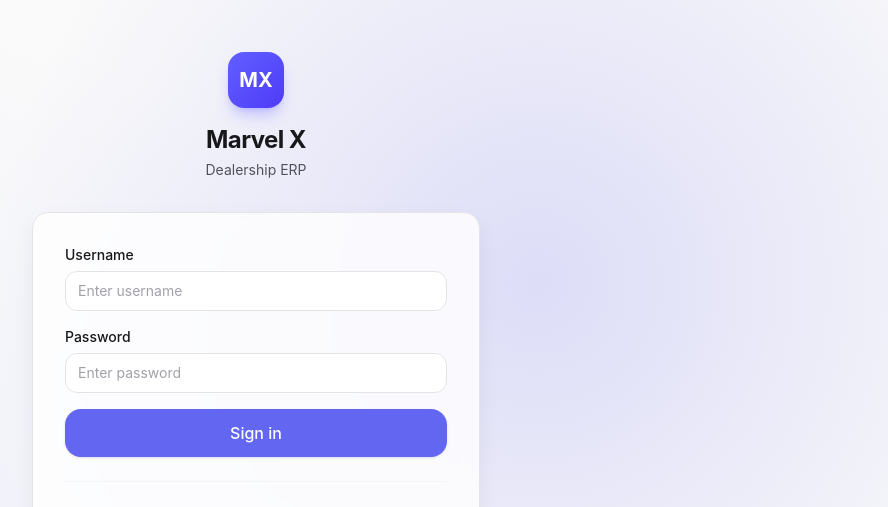
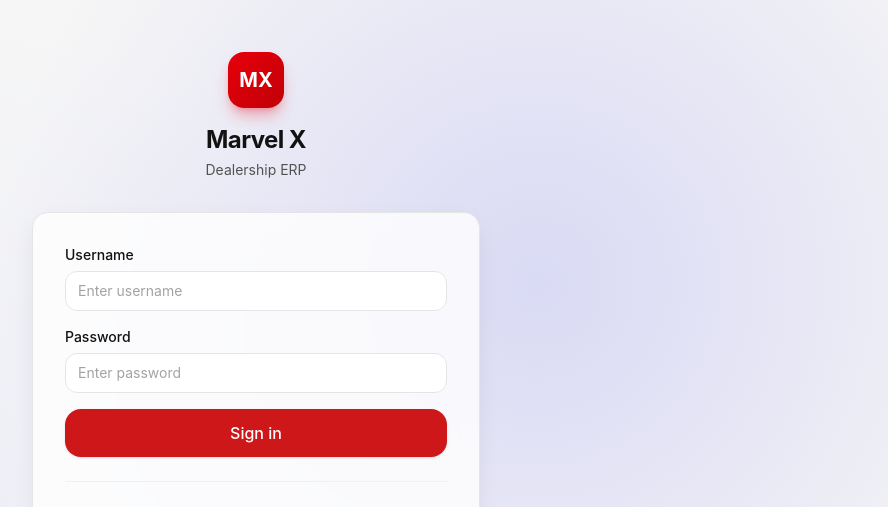
Before and after one commit to marvelx1111/MarvelX_Inventory_System, a React (Vite) app: page /login in a window 1280 px wide. Shown: the top 507 px of the page, without its empty margins (384-1272 px from the left). Built offline with nearby package versions, Linux system fonts and the light colour scheme; no server answers; the database is empty.

Commit message:
Rebrand ERP UI to match marvelx.pk colors.
Replace indigo accents with the site’s brand red across theme variables, badges, charts, and login branding.

Co-authored-by: Cursor <cursoragent@cursor.com>

```diff
--- a/index.html
+++ b/index.html
@@ -4,6 +4,8 @@
     <meta charset="UTF-8" />
     <link rel="icon" type="image/svg+xml" href="/favicon.svg" />
     <meta name="viewport" content="width=device-width, initial-scale=1.0" />
+    <meta name="description" content="Marvel X — Dealership inventory & ERP system." />
+    <meta name="theme-color" content="#CD1719" />
     <title>Marvel X — Dealership ERP</title>
   </head>
   <body>
--- a/src/components/charts/SalesTrendChart.tsx
+++ b/src/components/charts/SalesTrendChart.tsx
@@ -65,8 +65,8 @@ export function SalesTrendChart({
             <AreaChart data={data} margin={{ top: 8, right: 8, left: 0, bottom: 0 }}>
               <defs>
                 <linearGradient id="salesGradient" x1="0" y1="0" x2="0" y2="1">
-                  <stop offset="0%" stopColor="#6366F1" stopOpacity={0.35} />
-                  <stop offset="100%" stopColor="#6366F1" stopOpacity={0.02} />
+                  <stop offset="0%" stopColor="#CD1719" stopOpacity={0.35} />
+                  <stop offset="100%" stopColor="#CD1719" stopOpacity={0.02} />
                 </linearGradient>
                 <linearGradient id="revenueGradient" x1="0" y1="0" x2="0" y2="1">
                   <stop offset="0%" stopColor="#10B981" stopOpacity={0.25} />
@@ -95,10 +95,10 @@ export function SalesTrendChart({
               <Area
                 type="monotone"
                 dataKey="sales"
-                stroke="#6366F1"
+                stroke="#CD1719"
                 strokeWidth={2}
                 fill="url(#salesGradient)"
-                activeDot={{ r: 4, fill: '#6366F1', strokeWidth: 0 }}
+                activeDot={{ r: 4, fill: '#CD1719', strokeWidth: 0 }}
               />
               <Area
                 type="monotone"
--- a/src/components/layout/AppLayout.tsx
+++ b/src/components/layout/AppLayout.tsx
@@ -23,7 +23,7 @@ export function AppLayout({ children }: AppLayoutProps) {
           <div className="flex min-w-0 items-center gap-3 md:hidden">
             <div
               className="flex h-8 w-8 items-center justify-center rounded-lg text-xs font-bold text-white"
-              style={{ background: '#6366F1' }}
+              style={{ background: 'var(--color-accent)' }}
             >
               MX
             </div>
--- a/src/components/ui/Badge.tsx
+++ b/src/components/ui/Badge.tsx
@@ -17,7 +17,7 @@ const variantClasses: Record<BadgeVariant, string> = {
   warning: 'bg-amber-50 text-amber-700 dark:bg-amber-950/50 dark:text-amber-400',
   danger: 'bg-red-50 text-red-700 dark:bg-red-950/50 dark:text-red-400',
   info: 'bg-blue-50 text-blue-700 dark:bg-blue-950/50 dark:text-blue-400',
-  accent: 'bg-indigo-50 text-indigo-700 dark:bg-indigo-950/50 dark:text-indigo-400',
+  accent: 'bg-red-50 text-red-700 dark:bg-red-950/50 dark:text-red-400',
 };
 
 const dotClasses: Record<BadgeVariant, string> = {
@@ -26,7 +26,7 @@ const dotClasses: Record<BadgeVariant, string> = {
   warning: 'bg-amber-500',
   danger: 'bg-red-500',
   info: 'bg-blue-500',
-  accent: 'bg-indigo-500',
+  accent: 'bg-red-600',
 };
 
 export function Badge({
--- a/src/components/ui/EmptyState.tsx
+++ b/src/components/ui/EmptyState.tsx
@@ -25,7 +25,7 @@ function DefaultIllustration() {
     >
       <defs>
         <linearGradient id="empty-gradient" x1="0" y1="0" x2="200" y2="160">
-          <stop offset="0%" stopColor="#6366F1" stopOpacity="0.15" />
+          <stop offset="0%" stopColor="#CD1719" stopOpacity="0.15" />
           <stop offset="100%" stopColor="#818CF8" stopOpacity="0.05" />
         </linearGradient>
       </defs>
@@ -36,26 +36,26 @@ function DefaultIllustration() {
         width="160"
         height="100"
         rx="12"
-        stroke="#6366F1"
+        stroke="#CD1719"
         strokeOpacity="0.2"
         strokeWidth="1.5"
         strokeDasharray="6 4"
       />
-      <circle cx="100" cy="65" r="18" fill="#6366F1" fillOpacity="0.12" />
+      <circle cx="100" cy="65" r="18" fill="#CD1719" fillOpacity="0.12" />
       <path
         d="M92 65h16M100 57v16"
-        stroke="#6366F1"
+        stroke="#CD1719"
         strokeOpacity="0.5"
         strokeWidth="2"
         strokeLinecap="round"
       />
-      <rect x="50" y="95" width="100" height="8" rx="4" fill="#6366F1" fillOpacity="0.1" />
-      <rect x="65" y="110" width="70" height="6" rx="3" fill="#6366F1" fillOpacity="0.08" />
+      <rect x="50" y="95" width="100" height="8" rx="4" fill="#CD1719" fillOpacity="0.1" />
+      <rect x="65" y="110" width="70" height="6" rx="3" fill="#CD1719" fillOpacity="0.08" />
       <motion.circle
         cx="165"
         cy="45"
         r="4"
-        fill="#6366F1"
+        fill="#CD1719"
         fillOpacity="0.3"
         animate={{ y: [0, -4, 0], opacity: [0.3, 0.6, 0.3] }}
         transition={{ duration: 2.5, repeat: Infinity, ease: 'easeInOut' }}
--- a/src/contexts/ToastContext.tsx
+++ b/src/contexts/ToastContext.tsx
@@ -53,9 +53,9 @@ const variantStyles: Record<ToastVariant, { icon: string; bar: string; bg: strin
     bg: 'bg-[var(--bg-elevated)] border-amber-200/60 dark:border-amber-900/40',
   },
   info: {
-    icon: 'text-indigo-600 dark:text-indigo-400',
-    bar: 'bg-indigo-500',
-    bg: 'bg-[var(--bg-elevated)] border-indigo-200/60 dark:border-indigo-900/40',
+    icon: 'text-red-600 dark:text-red-400',
+    bar: 'bg-red-600',
+    bg: 'bg-[var(--bg-elevated)] border-red-200/60 dark:border-red-900/40',
   },
 };
 
--- a/src/index.css
+++ b/src/index.css
@@ -4,17 +4,18 @@
   --font-sans: "Inter", ui-sans-serif, system-ui, sans-serif, "Apple Color Emoji",
     "Segoe UI Emoji", "Segoe UI Symbol", "Noto Color Emoji";
 
-  --color-accent: #6366f1;
-  --color-accent-hover: #4f46e5;
-  --color-accent-muted: #818cf8;
-  --color-accent-subtle: #eef2ff;
+  /* Marvelx.pk brand red */
+  --color-accent: #cd1719;
+  --color-accent-hover: #a81216;
+  --color-accent-muted: #e03e3e;
+  --color-accent-subtle: #fdf2f2;
 
-  --color-success: #10b981;
-  --color-success-subtle: #ecfdf5;
+  --color-success: #8bbd65;
+  --color-success-subtle: #f0f7eb;
   --color-warning: #f59e0b;
   --color-warning-subtle: #fffbeb;
-  --color-danger: #ef4444;
-  --color-danger-subtle: #fef2f2;
+  --color-danger: #cd1719;
+  --color-danger-subtle: #fdf2f2;
   --color-info: #3b82f6;
   --color-info-subtle: #eff6ff;
 
@@ -31,56 +32,56 @@
 :root {
   color-scheme: light;
 
-  --bg-primary: #fafafa;
+  --bg-primary: #f6f6f6;
   --bg-secondary: #ffffff;
-  --bg-tertiary: #f4f4f5;
+  --bg-tertiary: #f9f9f9;
   --bg-elevated: #ffffff;
   --bg-sidebar: #ffffff;
-  --bg-hover: #f4f4f5;
-  --bg-active: #eef2ff;
+  --bg-hover: #f0f0f0;
+  --bg-active: #fdf2f2;
 
-  --text-primary: #18181b;
-  --text-secondary: #52525b;
-  --text-tertiary: #a1a1aa;
+  --text-primary: #121212;
+  --text-secondary: #525252;
+  --text-tertiary: #a3a3a3;
   --text-inverse: #ffffff;
 
-  --border-primary: #e4e4e7;
-  --border-secondary: #f4f4f5;
-  --border-focus: #6366f1;
+  --border-primary: #e5e5e5;
+  --border-secondary: #f0f0f0;
+  --border-focus: #cd1719;
 
-  --gradient-brand: linear-gradient(135deg, #6366f1 0%, #818cf8 50%, #a5b4fc 100%);
-  --gradient-surface: linear-gradient(180deg, #ffffff 0%, #fafafa 100%);
-  --gradient-sidebar: linear-gradient(180deg, #ffffff 0%, #fafafa 100%);
+  --gradient-brand: linear-gradient(135deg, #cd1719 0%, #cc2127 50%, #e03e3e 100%);
+  --gradient-surface: linear-gradient(180deg, #ffffff 0%, #f6f6f6 100%);
+  --gradient-sidebar: linear-gradient(180deg, #ffffff 0%, #f6f6f6 100%);
 }
 
 .dark {
   color-scheme: dark;
 
-  --bg-primary: #09090b;
-  --bg-secondary: #18181b;
-  --bg-tertiary: #27272a;
-  --bg-elevated: #18181b;
-  --bg-sidebar: #18181b;
-  --bg-hover: #27272a;
-  --bg-active: #312e81;
+  --bg-primary: #121212;
+  --bg-secondary: #1a1a1a;
+  --bg-tertiary: #262626;
+  --bg-elevated: #1a1a1a;
+  --bg-sidebar: #1a1a1a;
+  --bg-hover: #262626;
+  --bg-active: #3d1517;
 
   --text-primary: #fafafa;
-  --text-secondary: #a1a1aa;
-  --text-tertiary: #71717a;
+  --text-secondary: #a3a3a3;
+  --text-tertiary: #737373;
   --text-inverse: #ffffff;
 
-  --border-primary: #3f3f46;
-  --border-secondary: #27272a;
-  --border-focus: #818cf8;
+  --border-primary: #404040;
+  --border-secondary: #262626;
+  --border-focus: #e03e3e;
 
-  --gradient-brand: linear-gradient(135deg, #6366f1 0%, #4f46e5 50%, #4338ca 100%);
-  --gradient-surface: linear-gradient(180deg, #18181b 0%, #09090b 100%);
-  --gradient-sidebar: linear-gradient(180deg, #18181b 0%, #09090b 100%);
+  --gradient-brand: linear-gradient(135deg, #cd1719 0%, #a81216 50%, #8b1014 100%);
+  --gradient-surface: linear-gradient(180deg, #1a1a1a 0%, #121212 100%);
+  --gradient-sidebar: linear-gradient(180deg, #1a1a1a 0%, #121212 100%);
 
-  --color-accent-subtle: #1e1b4b;
-  --color-success-subtle: #052e16;
+  --color-accent-subtle: #3d1517;
+  --color-success-subtle: #1a2e12;
   --color-warning-subtle: #451a03;
-  --color-danger-subtle: #450a0a;
+  --color-danger-subtle: #3d1517;
   --color-info-subtle: #172554;
 }
 
--- a/src/pages/DashboardPage.tsx
+++ b/src/pages/DashboardPage.tsx
@@ -18,7 +18,7 @@ const KPI_CONFIG = [
     format: (v: number) => String(v),
     suffix: '',
     link: '/inventory',
-    accent: 'text-indigo-600 dark:text-indigo-400',
+    accent: 'text-red-600 dark:text-red-400',
   },
   {
     key: 'monthlySales',
--- a/src/pages/LoginPage.tsx
+++ b/src/pages/LoginPage.tsx
@@ -69,7 +69,7 @@ export function LoginPage() {
             initial={{ scale: 0.8, opacity: 0 }}
             animate={{ scale: 1, opacity: 1 }}
             transition={{ delay: 0.1, type: 'spring', stiffness: 400, damping: 24 }}
-            className="mx-auto mb-4 flex h-14 w-14 items-center justify-center rounded-2xl bg-gradient-to-br from-indigo-500 to-indigo-600 text-xl font-bold text-white shadow-lg shadow-indigo-500/30"
+            className="mx-auto mb-4 flex h-14 w-14 items-center justify-center rounded-2xl bg-gradient-to-br from-red-600 to-red-700 text-xl font-bold text-white shadow-lg shadow-red-600/30"
           >
             MX
           </motion.div>
--- a/src/utils/constants.ts
+++ b/src/utils/constants.ts
@@ -129,14 +129,14 @@ export const PPF_STATUS_CONFIG: Record<
   },
   delivered: {
     label: 'Delivered',
-    color: 'text-indigo-700 dark:text-indigo-400',
-    bgColor: 'bg-indigo-50 dark:bg-indigo-950/40',
-    dotColor: 'bg-indigo-500',
+    color: 'text-red-700 dark:text-red-400',
+    bgColor: 'bg-red-50 dark:bg-red-950/40',
+    dotColor: 'bg-red-600',
   },
 };
 
 export const BRAND = {
   name: 'Marvel X',
   tagline: 'Dealership ERP',
-  accent: '#6366F1',
+  accent: '#CD1719',
 } as const;
```
Also changed, not shown: public/favicon.svg.
